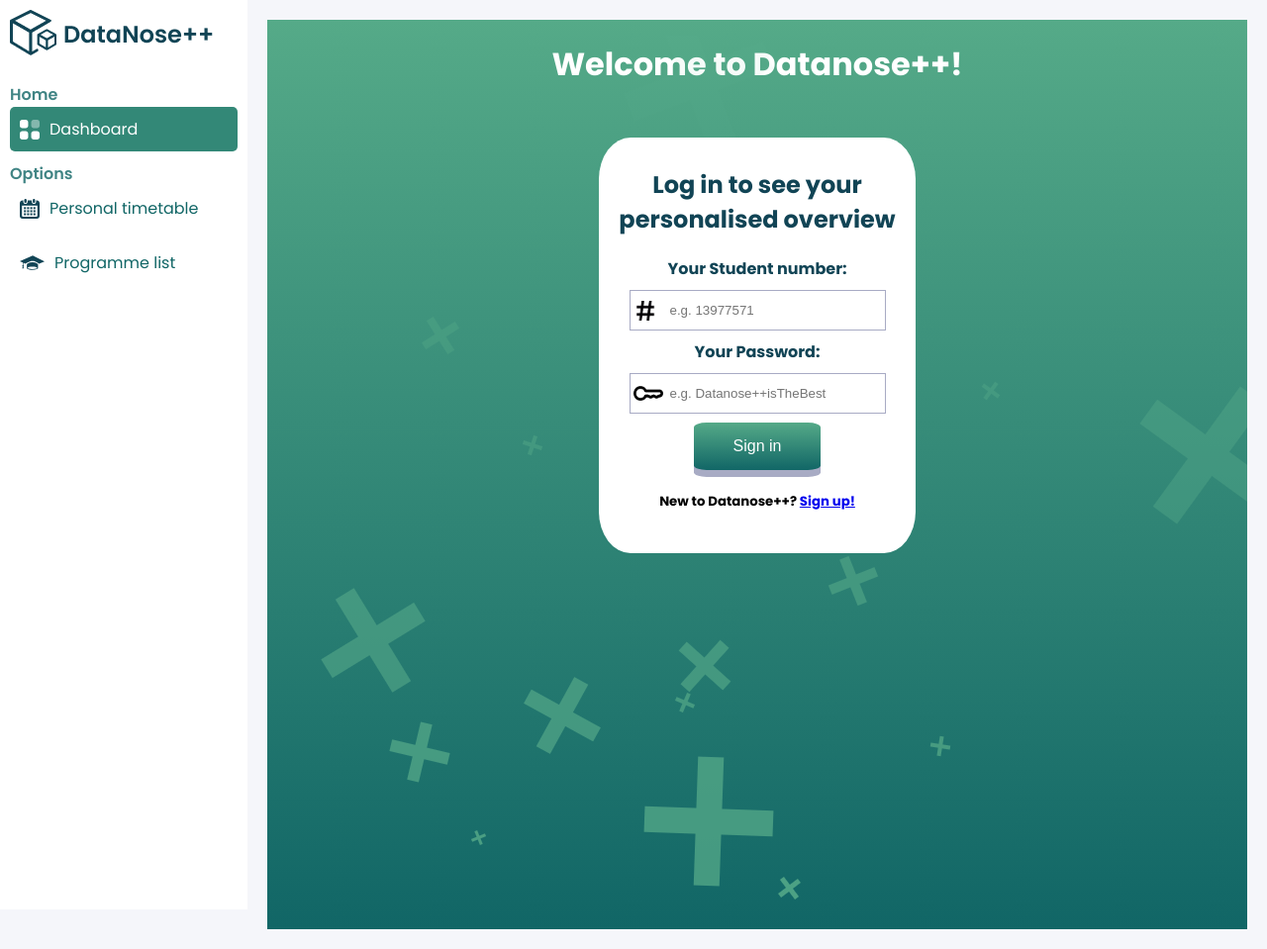
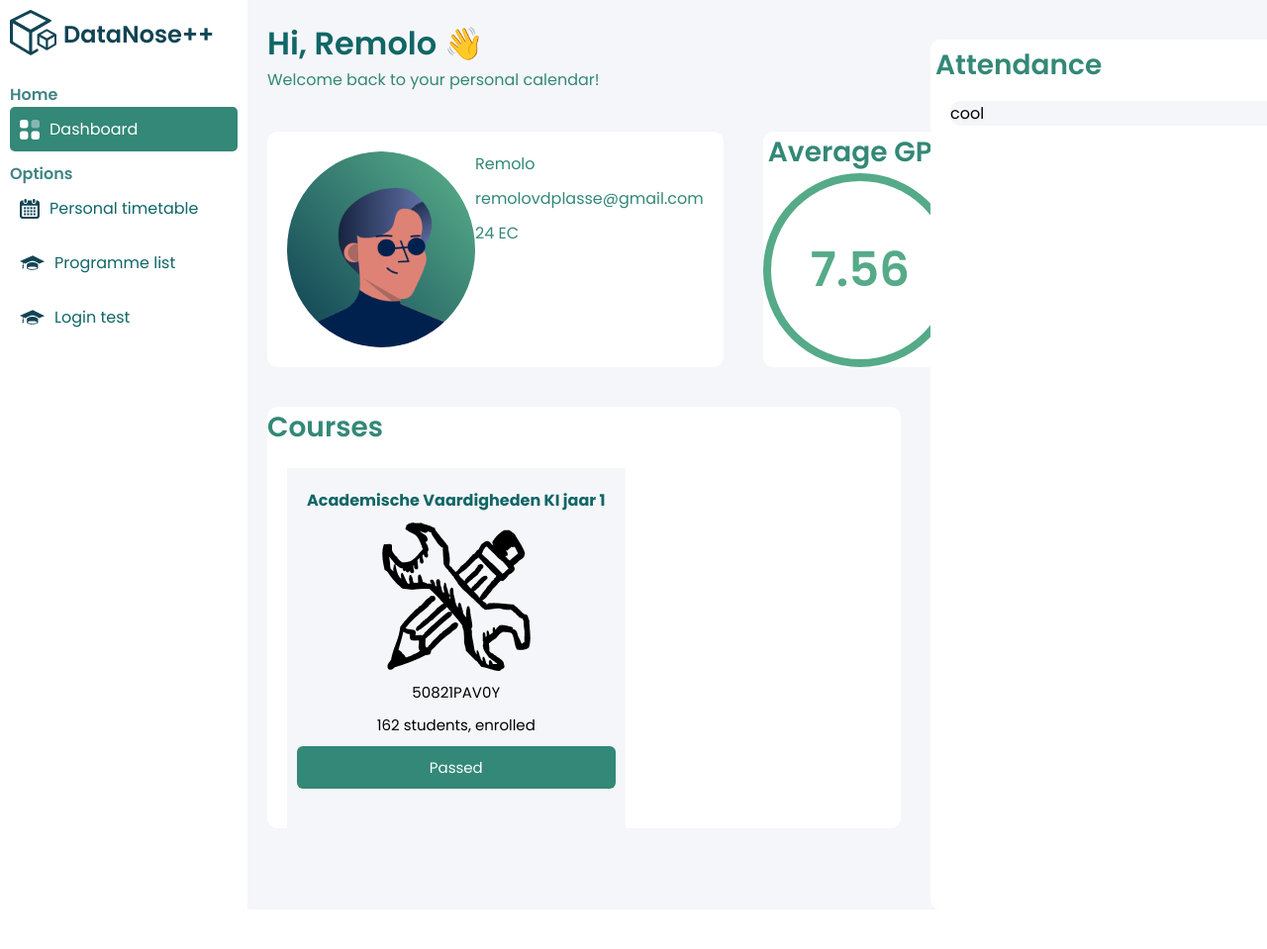
Before and after one commit to JinseiSteven/WebTech_KI45, a PHP site: page /html/index.html in a window 1280 px wide. Shown: the whole page at 99% size. After the commit the page ends 797 px from the top, so only its background shows below. Run offline with PHP 8.4, Linux system fonts and the light colour scheme.

Commit message:
klein navbar js scriptje + wat fixes

```diff
--- a/css/content.css
+++ b/css/content.css
@@ -2,6 +2,5 @@
     width: 100%;
     height: 100vh;
     background-color: var(--main-bg-color);
-    padding: 20px;
     overflow-y: scroll;
 }
--- a/css/globals.css
+++ b/css/globals.css
@@ -38,3 +38,7 @@
     display: flex;
     flex-direction: column;
 }
+
+.active {
+    display: flex !important;
+}
--- a/css/login.css
+++ b/css/login.css
@@ -1,4 +1,4 @@
-.logsign-container {
+.logsign-wrapper {
     position: relative;
     height: 100%;
     width: 100%;
@@ -7,24 +7,27 @@
     text-align: center;
     align-items: center;
     vertical-align: middle;
+    display: none;
 }
 
-.logsign-container>h1 {
+
+
+.logsign-wrapper>.login--wrapper>h1 {
     color: var(--main-component-color);
 }
 
-.login-box, .signup-box {
+.login-box,
+.signup-box {
     position: relative;
     padding: 10px;
     align-items: center;
     text-align: center;
     background-color: var(--main-component-color);
-    border-radius: 10%;
+    border-radius: 5px;
     z-index: 2;
 }
 
 .login-box {
-    margin: 50px auto 50px auto;
     height: 400px;
     width: 300px;
 }
@@ -35,7 +38,14 @@
     width: 300px;
 }
 
-.logsign-container button {
+.login--container {
+    justify-content: center;
+    align-items: center;
+    height: 100vh;
+    width: 100%;
+}
+
+.logsign-wrapper button {
     background-image: linear-gradient(var(--main-glow-color), var(--main-accent-color));
     border: none;
     padding: 15px 40px;
@@ -49,17 +59,19 @@
     overflow: visible;
 }
 
-.logsign-container button:active {
+.logsign-wrapper button:active {
     filter: brightness(90%);
     box-shadow: 0 3px var(--divider-bar-color);
     transform: translateY(4px);
 }
 
-.logsign-container b, .logsign-container h2 {
+.logsign-wrapper b,
+.logsign-wrapper h2 {
     color: var(--sub-text-color);
 }
 
-.logsign-container input[type=text], .logsign-container input[type=password] {
+.logsign-wrapper input[type=text],
+.logsign-wrapper input[type=password] {
     border-width: 0px;
     box-sizing: border-box;
     margin: 10px;
@@ -67,7 +79,8 @@
     outline: 1px solid var(--divider-bar-color);
 }
 
-.logsign-container input[type=text]:focus , .logsign-container input[type=password]:focus {
+.logsign-wrapper input[type=text]:focus,
+.logsign-wrapper input[type=password]:focus {
     outline: 2px solid var(--main-sub-color);
 }
 
@@ -79,7 +92,7 @@
     background-repeat: no-repeat;
 }
 
-.logsign-container input[type=password] {
+.logsign-wrapper input[type=password] {
     padding: 12px 40px;
     background-image: url(../assets/img/key_image.png);
     background-position: 3px 12px;
--- a/css/overview.css
+++ b/css/overview.css
@@ -1,5 +1,7 @@
 .dash-wrapper {
     gap: 10px;
+    display: none;
+    padding: 20px;
 }
 
 .welcome-header .header {
@@ -36,6 +38,18 @@
     color: var(--main-accent-color);
 }
 
+.picture-box {
+    display: flex;
+    justify-content: center;
+}
+
+.profile-picture {
+    width: 100%;
+    min-width: 190px;
+    border-radius: 100%;
+    object-fit: cover;
+}
+
 .profile-data {
     gap: 10px;
 }
@@ -55,7 +69,6 @@
 .avg-gpa-box {
     width: 100%;
     align-items: center;
-    padding: 10px 40px 10px 40px;
     border-radius: 10px;
     background-color: var(--main-component-color);
     color: var(--main-accent-color);
--- /dev/null
+++ b/css/personal-timetable.css
@@ -0,0 +1,3 @@
+.personal-timetable {
+    display: none;
+}
--- a/html/index.html
+++ b/html/index.html
@@ -7,6 +7,7 @@
     <link rel="stylesheet" href="../css/content.css">
     <link rel="stylesheet" href="../css/overview.css">
     <link rel="stylesheet" href="../css/login.css">
+    <link rel="stylesheet" href="../css/personal-timetable.css">
     <link rel="stylesheet" href="../css/cross-animation.css">
 </head>
 <body>
@@ -17,8 +18,8 @@
             </div>
             <div class="section">
                 <div class="header">Home</div>
-                <div class="flex--column nav-bar--items selected">
-                    <div class="item selected">
+                <div class="flex--column nav-bar--items ">
+                    <div class="item selected" id="dash-wrapper">
                         <svg
                             width="20"
                             height="20"
@@ -46,7 +47,7 @@
                     <div class="section">
                         <div class="header">Options</div>
                         <div class="flex--column nav-bar--items">
-                            <div class="item">
+                            <div class="item" id="personal-timetable">
                                 <svg
                                     width="20"
                                     height="20"
@@ -72,7 +73,7 @@
                                 </svg>
                                 <span href="index.html">Personal timetable</span>
                             </div>
-                            <div class="item">
+                            <div class="item" id="programme-list" style="pointer-events: none;">
                                 <svg
                                     width="25"
                                     height="25"
@@ -91,13 +92,32 @@
                                 </svg>
                                 <span href="index.html">Programme list</span>
                             </div>
+                            <div class="item" id="logsign-wrapper">
+                                <svg
+                                    width="25"
+                                    height="25"
+                                    viewBox="0 0 25 25"
+                                    fill="none"
+                                    xmlns="http://www.w3.org/2000/svg"
+                                >
+                                    <g clip-path="url(#clip0_100_268)">
+                                        <path d="M19.428 13.4294C19.428 13.4294 16.6946 10.6425 12.928 10.6425C9.24762 10.6425 5.60952 13.4294 5.60952 13.4294L3.56607 12.5764V15.0788C3.8881 15.1883 4.12381 15.4847 4.12381 15.8436C4.12381 16.2061 3.88333 16.5032 3.55655 16.6103L4.16071 18.2954H2.37738L2.9869 16.596C2.69405 16.4716 2.48929 16.1823 2.48929 15.8436C2.48929 15.5121 2.6881 15.23 2.97202 15.1014V12.3282L0 11.0889L13.0768 5.21924L25.0744 11.1627L19.428 13.4294ZM12.7792 12.0544C16.5685 12.0544 18.4256 14.0603 18.4256 14.0603V18.221C18.4256 18.221 16.494 19.7811 12.4821 19.7811C8.47024 19.7811 7.13274 18.221 7.13274 18.221V14.0603C7.13274 14.0603 8.98988 12.0544 12.7792 12.0544ZM12.7048 18.8895C15.331 18.8895 17.4601 18.3567 17.4601 17.7008C17.4601 17.0448 15.331 16.5121 12.7048 16.5121C10.0786 16.5121 7.95 17.0448 7.95 17.7008C7.95 18.3567 10.0786 18.8895 12.7048 18.8895Z" fill="#114455"/>
+                                    </g>
+                                    <defs>
+                                        <clipPath id="clip0_100_268">
+                                            <rect width="25" height="25" fill="white"/>
+                                        </clipPath>
+                                    </defs>
+                                </svg>
+                                <span href="index.html">Login test</span>
+                            </div>
                         </div>
                     </div>
                 </div>
             </div>
         </div>
         <div class="flex--column content-main">
-            <div class="flex--row dash-wrapper" style="display: none;">
+            <div class="flex--row content-wrapper dash-wrapper active">
                 <div class="flex--column wrapper--left">
                     <div class="flex--column welcome-header">
                         <span class="header">Hi, Remolo 👋</span>
@@ -105,8 +125,8 @@
                     </div>
                     <div class="flex--row profile--wrapper">
                         <div class="flex--row profile-data-box">
-                            <div class="profile-picture">
-                                <img src="../assets/img/profile-picture1.png" alt="profile picture">
+                            <div class="picture-box">
+                                <img src="../assets/img/profile-picture1.png" class="profile-picture" alt="profile picture">
                             </div>
                             <div class="flex--column profile-data">
                                 <span class="profile-data--name">Remolo</span>
@@ -147,58 +167,153 @@
                     </div>
                 </div>
             </div>
-
-            <div class="logsign-container">
+            <div class="content-wrapper logsign-wrapper">
                 <ul class="crosses-animation">
-                    <li><div class="cross-ver"></div><div class="cross-hor"></div></li>
-                    <li><div class="cross-ver"></div><div class="cross-hor"></div></li>
-                    <li><div class="cross-ver"></div><div class="cross-hor"></div></li>
-                    <li><div class="cross-ver"></div><div class="cross-hor"></div></li>
-                    <li><div class="cross-ver"></div><div class="cross-hor"></div></li>
-                    <li><div class="cross-ver"></div><div class="cross-hor"></div></li>
-                    <li><div class="cross-ver"></div><div class="cross-hor"></div></li>
-                    <li><div class="cross-ver"></div><div class="cross-hor"></div></li>
-                    <li><div class="cross-ver"></div><div class="cross-hor"></div></li>
-                    <li><div class="cross-ver"></div><div class="cross-hor"></div></li>
-                    <li><div class="cross-ver"></div><div class="cross-hor"></div></li>
-                    <li><div class="cross-ver"></div><div class="cross-hor"></div></li>
-                    <li><div class="cross-ver"></div><div class="cross-hor"></div></li>
-                    <li><div class="cross-ver"></div><div class="cross-hor"></div></li>
-                    <li><div class="cross-ver"></div><div class="cross-hor"></div></li>
+                    <li>
+                        <div class="cross-ver"></div>
+                        <div class="cross-hor"></div>
+                    </li>
+                    <li>
+                        <div class="cross-ver"></div>
+                        <div class="cross-hor"></div>
+                    </li>
+                    <li>
+                        <div class="cross-ver"></div>
+                        <div class="cross-hor"></div>
+                    </li>
+                    <li>
+                        <div class="cross-ver"></div>
+                        <div class="cross-hor"></div>
+                    </li>
+                    <li>
+                        <div class="cross-ver"></div>
+                        <div class="cross-hor"></div>
+                    </li>
+                    <li>
+                        <div class="cross-ver"></div>
+                        <div class="cross-hor"></div>
+                    </li>
+                    <li>
+                        <div class="cross-ver"></div>
+                        <div class="cross-hor"></div>
+                    </li>
+                    <li>
+                        <div class="cross-ver"></div>
+                        <div class="cross-hor"></div>
+                    </li>
+                    <li>
+                        <div class="cross-ver"></div>
+                        <div class="cross-hor"></div>
+                    </li>
+                    <li>
+                        <div class="cross-ver"></div>
+                        <div class="cross-hor"></div>
+                    </li>
+                    <li>
+                        <div class="cross-ver"></div>
+                        <div class="cross-hor"></div>
+                    </li>
+                    <li>
+                        <div class="cross-ver"></div>
+                        <div class="cross-hor"></div>
+                    </li>
+                    <li>
+                        <div class="cross-ver"></div>
+                        <div class="cross-hor"></div>
+                    </li>
+                    <li>
+                        <div class="cross-ver"></div>
+                        <div class="cross-hor"></div>
+                    </li>
+                    <li>
+                        <div class="cross-ver"></div>
+                        <div class="cross-hor"></div>
+                    </li>
                 </ul>
+                <div class="flex--column login--container">
                     <h1>Welcome to Datanose++!</h1>
                     <div class="flex--column login-box">
                         <h2>Log in to see your personalised overview</h2>
                         <form action="#" method="post">
-                        <label for="studentNr"><b>Your Student number:</b></label>
-                        <input type="text" class="studentid-input" placeholder="e.g. 13977571" name="studentNr" required>
-
-                        <label for="password"><b>Your Password:</b></label>
-                        <input type="password" placeholder="e.g. Datanose++isTheBest " name="password" required>
-
+                            <label for="studentNr">
+                                <b>Your Student number:</b>
+                            </label>
+                            <input
+                                type="text"
+                                class="studentid-input"
+                                placeholder="e.g. 13977571"
+                                name="studentNr"
+                                required
+                            >
+                            <label for="password">
+                                <b>Your Password:</b>
+                            </label>
+                            <input
+                                type="password"
+                                placeholder="e.g. Datanose++isTheBest "
+                                name="password"
+                                required
+                            >
                             <button type="submit">Sign in</button>
                         </form>
-                    <h5>New to Datanose++? <a href="#">Sign up!</a></h5>
+                        <h5>
+                            New to Datanose++?
+                            <a href="#">Sign up!</a>
+                        </h5>
+                    </div>
                 </div>
                 <div class="flex--column signup-box" style="display: none;">
                     <h2>Sign up to see your personalised overview</h2>
                     <form action="#" method="post">
-                        <label for="studentNr"><b>First name:</b></label>
-                        <input type="text" placeholder="e.g. Max" name="studentNr" required>
-                        <label for="studentNr"><b>Last name:</b></label>
-                        <input type="text" placeholder="e.g. Rutte" name="studentNr" required>
-                        <label for="studentNr"><b>Your Student number:</b></label>
-                        <input type="text" class="studentid-input" placeholder="e.g. 13977571" name="studentNr" required>
-
-                        <label for="password"><b>Your Password:</b></label>
-                        <input type="password" placeholder="e.g. Datanose++isTheBest " name="password" required>
-
+                        <label for="studentNr">
+                            <b>First name:</b>
+                        </label>
+                        <input
+                            type="text"
+                            placeholder="e.g. Max"
+                            name="studentNr"
+                            required
+                        >
+                        <label for="studentNr">
+                            <b>Last name:</b>
+                        </label>
+                        <input
+                            type="text"
+                            placeholder="e.g. Rutte"
+                            name="studentNr"
+                            required
+                        >
+                        <label for="studentNr">
+                            <b>Your Student number:</b>
+                        </label>
+                        <input
+                            type="text"
+                            class="studentid-input"
+                            placeholder="e.g. 13977571"
+                            name="studentNr"
+                            required
+                        >
+                        <label for="password">
+                            <b>Your Password:</b>
+                        </label>
+                        <input
+                            type="password"
+                            placeholder="e.g. Datanose++isTheBest "
+                            name="password"
+                            required
+                        >
                         <button type="submit">Sign up</button>
                     </form>
-                    <h5>Already have an account? <a href="#">Log in!</a></h5>
+                    <h5>
+                        Already have an account?
+                        <a href="#">Log in!</a>
+                    </h5>
                 </div>
             </div>
-
+            <div class="content-wrapper personal-timetable">
+                Hier kan je shit neerzetten ouail
             </div>
         </div>
+    </div>
+    <script src="../js/navHandler.js"></script>
 </body>
```
Also changed, not shown: js/navHandler.js (added, +17 -0 lines). Lines whose indentation alone changed are shown as unchanged.
